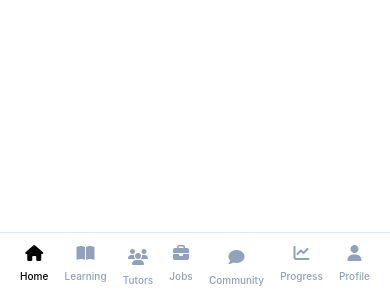
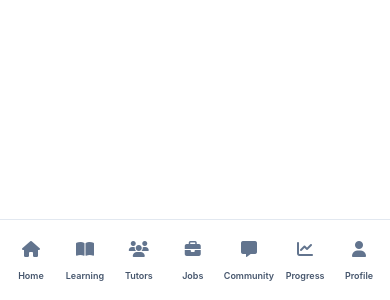
Before and after one commit to Ademolaadisa010/AmTechy, a Next.js app: page /bottom-bar in a window 390 px wide. Shown: the part 544-844 px from the top of the page. Built offline with nearby package versions, Linux system fonts and the light colour scheme.

Commit message:
Added the bottom bar

```diff
--- a/app/bottom-bar/page.tsx
+++ b/app/bottom-bar/page.tsx
@@ -1,50 +1,101 @@
+"use client"
 import Link from "next/link";
+import { usePathname } from "next/navigation";
+import { useState, useEffect } from "react";
 
 export default function BottomBar(){
-    return(
-        <div>
-            <nav className="md:hidden w-full bg-white border-t border-slate-200 flex justify-around p-3 fixed bottom-0 z-30">
-                    <Link href="/dashboard">
-                        <button className="flex flex-col items-center gap-1 text-primary-600">
-                            <i className="fa-solid fa-house w-5 h-5"></i>
-                            <span className="text-[10px] font-medium">Home</span>
-                        </button>
-                    </Link>
-                    <Link href="/mylearning">
-                        <button className="flex flex-col items-center gap-1 text-slate-400 hover:text-slate-900">
-                            <i className="fa-solid fa-book-open w-5 h-5"></i>
-                            <span className="text-[10px] font-medium">Learning</span>
-                        </button>
-                    </Link>
-                    <Link href="/find-tutor">
-                        <button className="flex flex-col items-center gap-1 text-slate-400 hover:text-slate-900">
-                            <i data-lucide="users" className=""></i>
-                            <i className="fa-solid fa-users w-5 h-5"></i>
-                            <span className="text-[10px] font-medium">Tutors</span>
-                        </button>
-                    </Link>
-                    <Link href="/jobs">
-                    <button className="flex flex-col items-center gap-1 text-slate-400 hover:text-slate-900">
-                        <i className="fa-solid fa-briefcase w-5 h-5"></i>
-                        <span className="text-[10px] font-medium">Jobs</span>
-                    </button></Link>
-                    <Link href="/community">
-                    <button className="flex flex-col items-center gap-1 text-slate-400 hover:text-slate-900">
-                        <i data-lucide="users" className=""></i>
-                        <i className="fa-solid fa-comment w-5 h-5"></i>
-                        <span className="text-[10px] font-medium">Community</span>
-                    </button></Link>
-                    <Link href="/progress">
-                    <button className="flex flex-col items-center gap-1 text-slate-400 hover:text-slate-900">
-                        <i className="fa-solid fa-chart-line w-5 h-5"></i>
-                        <span className="text-[10px] font-medium">Progress</span>
-                    </button></Link>
-                    <Link href="/profile">
-                    <button className="flex flex-col items-center gap-1 text-slate-400 hover:text-slate-900">
-                        <i className="fa-solid fa-user w-5 h-5"></i>
-                        <span className="text-[10px] font-medium">Profile</span>
-                    </button></Link>
-                </nav>
+    const pathname = usePathname();
+    const [isVisible, setIsVisible] = useState(true);
+    const [lastScrollY, setLastScrollY] = useState(0);
+
+    useEffect(() => {
+        const handleScroll = () => {
+            const currentScrollY = window.scrollY;
+
+            // Hide on scroll down, show on scroll up
+            if (currentScrollY > lastScrollY && currentScrollY > 100) {
+                setIsVisible(false);
+            } else {
+                setIsVisible(true);
+            }
+
+            setLastScrollY(currentScrollY);
+        };
+
+        window.addEventListener("scroll", handleScroll, { passive: true });
+        return () => window.removeEventListener("scroll", handleScroll);
+    }, [lastScrollY]);
+
+    const navItems = [
+        { href: "/dashboard", icon: "fa-house", label: "Home" },
+        { href: "/mylearning", icon: "fa-book-open", label: "Learning" },
+        { href: "/find-tutor", icon: "fa-users", label: "Tutors" },
+        { href: "/jobs", icon: "fa-briefcase", label: "Jobs" },
+        { href: "/community", icon: "fa-message", label: "Community" },
+        { href: "/progress", icon: "fa-chart-line", label: "Progress" },
+        { href: "/profile", icon: "fa-user", label: "Profile" },
+    ];
+
+    const isActive = (href: string) => {
+        if (href === "/dashboard") {
+            return pathname === "/dashboard" || pathname === "/";
+        }
+        return pathname === href || pathname?.startsWith(href);
+    };
+
+    return (
+        <div className="md:hidden pb-20">
+            <nav
+                className={`fixed bottom-0 left-0 right-0 w-full bg-white border-t border-slate-200 z-40 transition-transform duration-300 ease-in-out ${
+                    isVisible ? "translate-y-0" : "translate-y-full"
+                }`}
+            >
+                <div className="flex justify-around items-center px-1 py-3 h-20">
+                    {navItems.map((item) => {
+                        const active = isActive(item.href);
+                        return (
+                            <Link key={item.href} href={item.href} className="flex-1">
+                                <button
+                                    className={`flex flex-col items-center justify-center gap-1 w-full h-full py-2 px-1 relative transition-all duration-200 rounded-lg ${
+                                        active
+                                            ? "text-[#1e40af]"
+                                            : "text-slate-500 hover:text-slate-700 active:bg-slate-100"
+                                    }`}
+                                >
+                                    {/* Icon Container */}
+                                    <div className={`relative transition-all duration-200 ${active ? "scale-110" : "scale-100"}`}>
+                                        <i
+                                            className={`fa-solid ${item.icon} w-6 h-6`}
+                                        ></i>
+
+                                        {/* Active Indicator Dot */}
+                                        {active && (
+                                            <div className="absolute -bottom-1 left-1/2 -translate-x-1/2 w-1.5 h-1.5 bg-[#1e40af] rounded-full animate-pulse"></div>
+                                        )}
+                                    </div>
+
+                                    {/* Label */}
+                                    <span className={`text-[9px] font-semibold transition-all duration-200 ${
+                                        active
+                                            ? "text-[#1e40af]"
+                                            : "text-slate-600"
+                                    }`}>
+                                        {item.label}
+                                    </span>
+
+                                    {/* Active Background Indicator */}
+                                    {active && (
+                                        <div className="absolute inset-0 bg-[#1e40af]/5 rounded-lg -z-10"></div>
+                                    )}
+                                </button>
+                            </Link>
+                        );
+                    })}
+                </div>
+
+                {/* Safe Area for notch/home indicator */}
+                <div className="h-safe-bottom bg-white"></div>
+            </nav>
         </div>
-    )
+    );
 }
```
